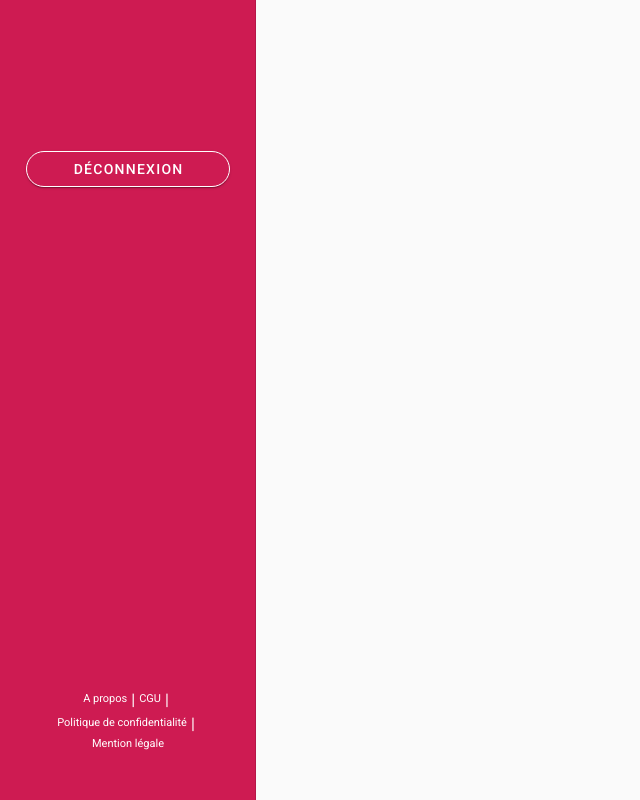
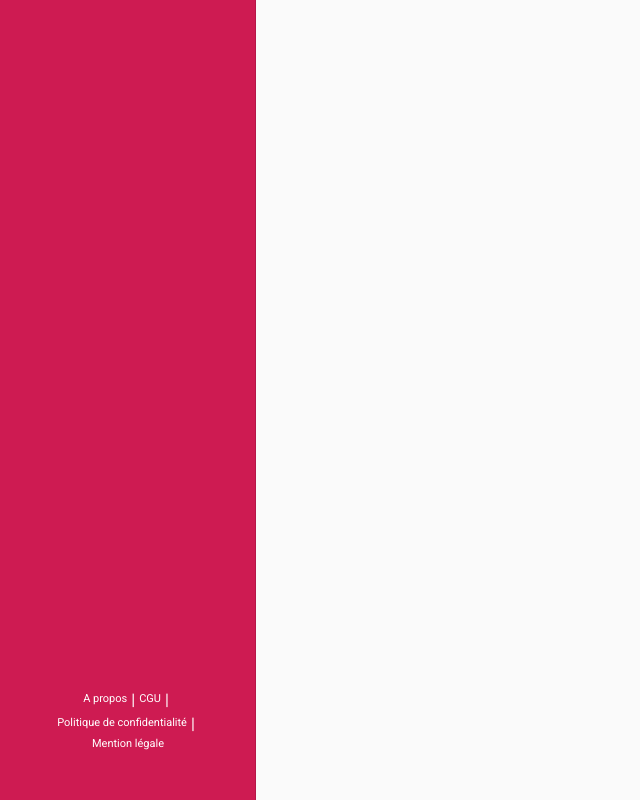
Before and after one commit to projet-Bartolomeo/Dibartolomeo, a Nuxt app: page / in a window 1280 px wide. Shown: the whole page, without its empty margins (0-640 px from the left). Built offline with nearby package versions, Linux system fonts and the light colour scheme.

Commit message:
feat: display only if professor

```diff
--- a/components/SideBar.vue
+++ b/components/SideBar.vue
@@ -16,7 +16,7 @@
           <v-btn class="buttonSideBar" color="white" elevation="1" outlined rounded>{{ item.title }}</v-btn>
         </NuxtLink>
       </div>
-      <div class="my-10 d-flex justify-center">
+      <div v-if="$store.state.user.connected.type === 'professor'" class="my-10 d-flex justify-center">
         <v-btn class="buttonSideBar" color="white" elevation="1" outlined rounded @click="logout">Déconnexion</v-btn>
       </div>
     </v-list>
```
